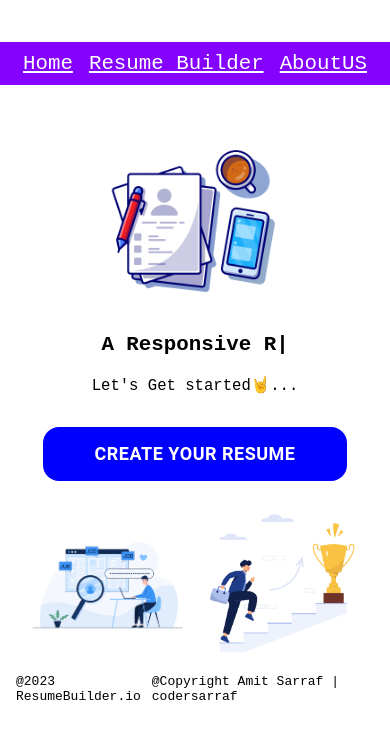
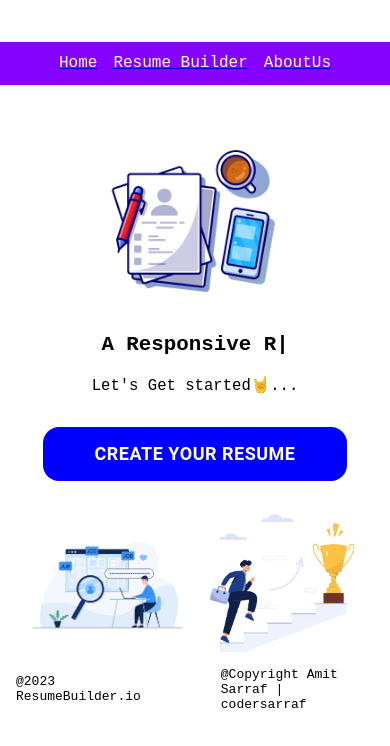
Before and after one commit to codersarraf/Resume-Builder---React-Project---wx3nh1mxebio, a React app: page / in a window 390 px wide. Shown: the top 746 px of the page. Built offline with nearby package versions, Linux system fonts and the light colour scheme.

Commit message:
initial commit

```diff
--- a/src/components/Footer.jsx
+++ b/src/components/Footer.jsx
@@ -2,7 +2,7 @@ import React from 'react';
 
 const Footer = () => {
   return (
-    <footer className="footer">
+    <footer className="font-size:1.3rem;font-size:1.3rem;font-size:1.3rem;">
       <div className="footer-cont">
         <div className="footer-left">
           <p>@{new Date().getFullYear()} ResumeBuilder.io</p>
--- a/src/components/Navbar.jsx
+++ b/src/components/Navbar.jsx
@@ -7,7 +7,7 @@ function Navbar() {
       <NavLink id="navbar">
         <Link className='nav-text' to="/">Home</Link>
         <Link className='nav-text' to="/resumebuilder">Resume Builder</Link>
-        <Link className='nav-text' to="/aboutUs">AboutUS</Link>
+        <Link className='nav-text' to="/aboutUs">AboutUs</Link>
      </NavLink>
     <Outlet/>
     </>
--- a/src/components/TypingEffect.jsx
+++ b/src/components/TypingEffect.jsx
@@ -7,7 +7,7 @@ const TypingEffect = () => {
       sequence={[
         'Welcome To ResumeBuilder.io',
         1000,
-        'A Responsive Resume Creator..', // Deletes 'One' and types 'Two'
+        'A Responsive ResumeCreator..', // Deletes 'One' and types 'Two'
         2000,
         // () => {
         //   console.log('Sequence completed'); // Place optional callbacks anywhere in the array
--- a/src/styles/App.css
+++ b/src/styles/App.css
@@ -30,7 +30,7 @@ body{
     margin-right: 2rem;
     color: #fff;
     font-size:1.3rem;
-    /* text-decoration: none; */
+    text-decoration: none;
 }
 
 /* homepage */
@@ -402,8 +402,10 @@ span{
     #img-gotajob {
         margin-left: 0;
     }
+
     .nav-text {
         margin-right: 0;
+        font-size:1rem;
     }
 
     #home-btn {
@@ -413,4 +415,8 @@ span{
     span.index-module_type__E-SaG {
         font-size: 1.3rem;
     }
+    .footer-cont{
+        gap: 5rem;
+    }
+
   }
```
